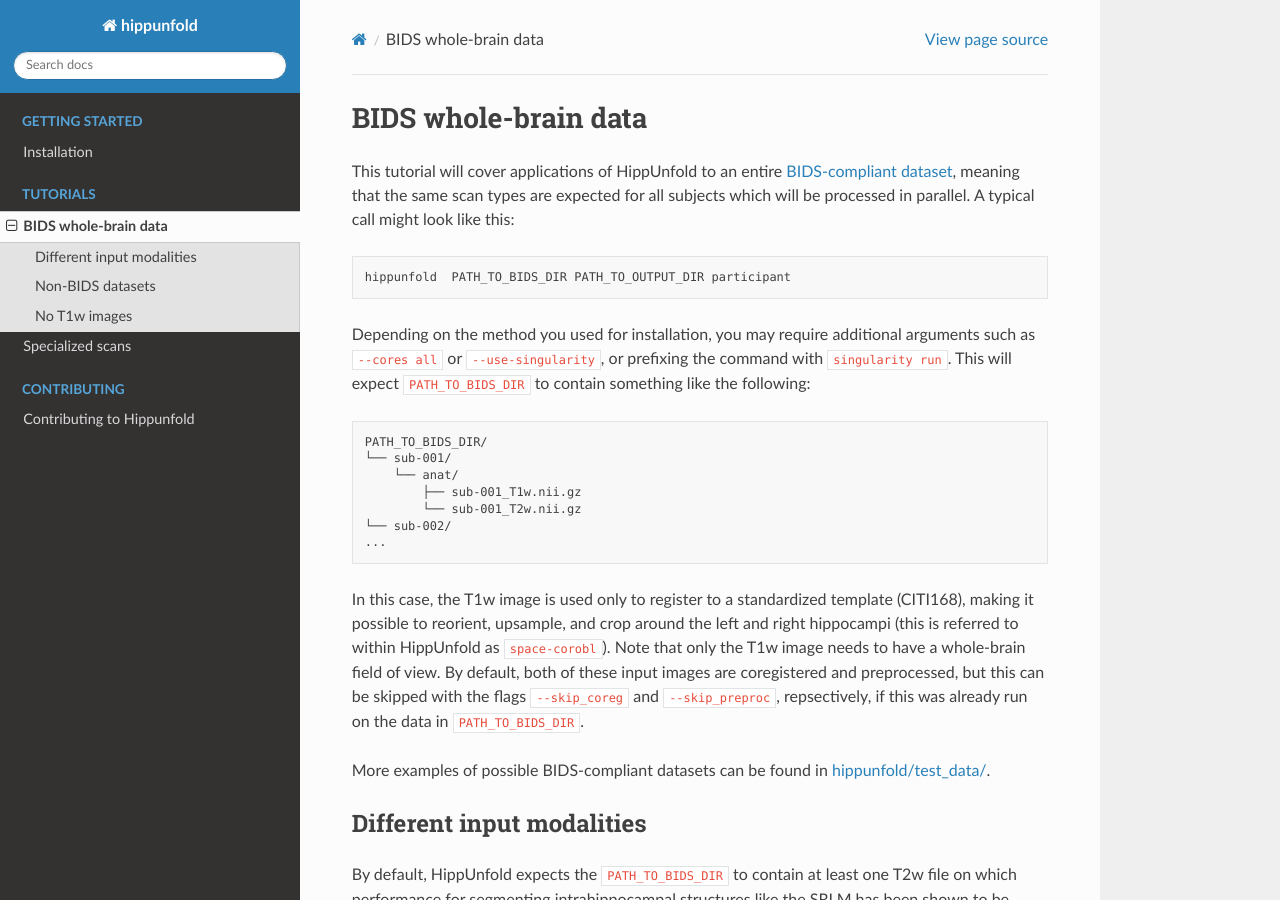
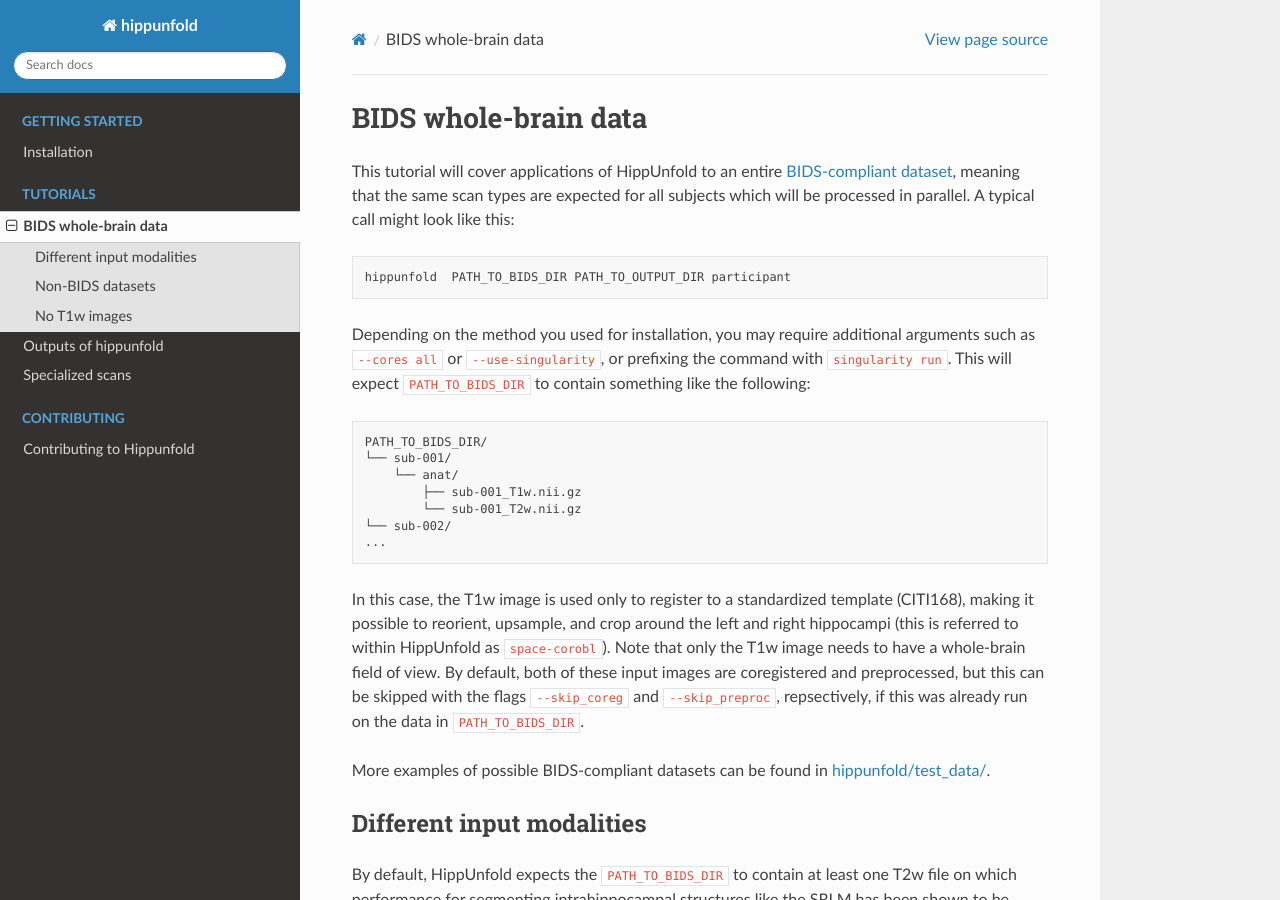
Before and after one commit to mcespedes99/hippunfold, a Sphinx documentation site: the page built from docs/tutorials/standardBIDS.md, in a window 1280 px wide and 900 px high. Built offline with Sphinx 7.4.7 and the Read the Docs theme 2.0.0, drawn with Linux system fonts in a browser that asks for light colours; pages that are not in the unit, such as notebooks, are missing from menus.

Commit message:
moved sections

```diff
--- a/docs/index.rst
+++ b/docs/index.rst
@@ -35,6 +34,7 @@
    :maxdepth: 1
 
    tutorials/standardBIDS
+   tutorials/outputs
    tutorials/specializedScans
 
 .. toctree::
```
Also changed, not shown: other parts of docs/index.rst (+0 -1 lines).
